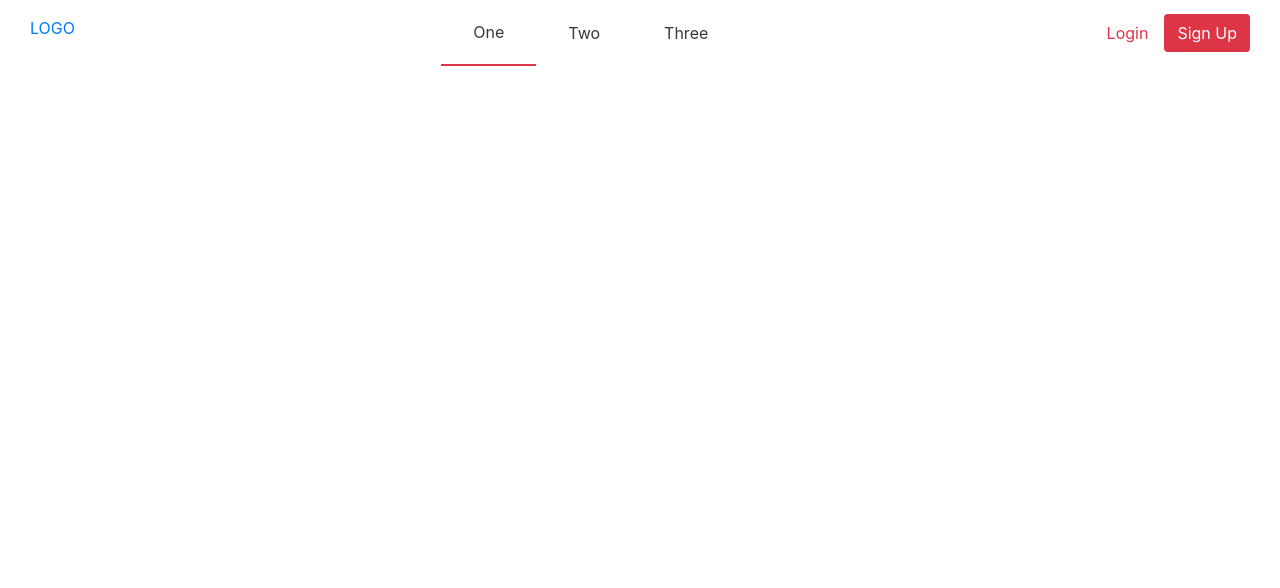
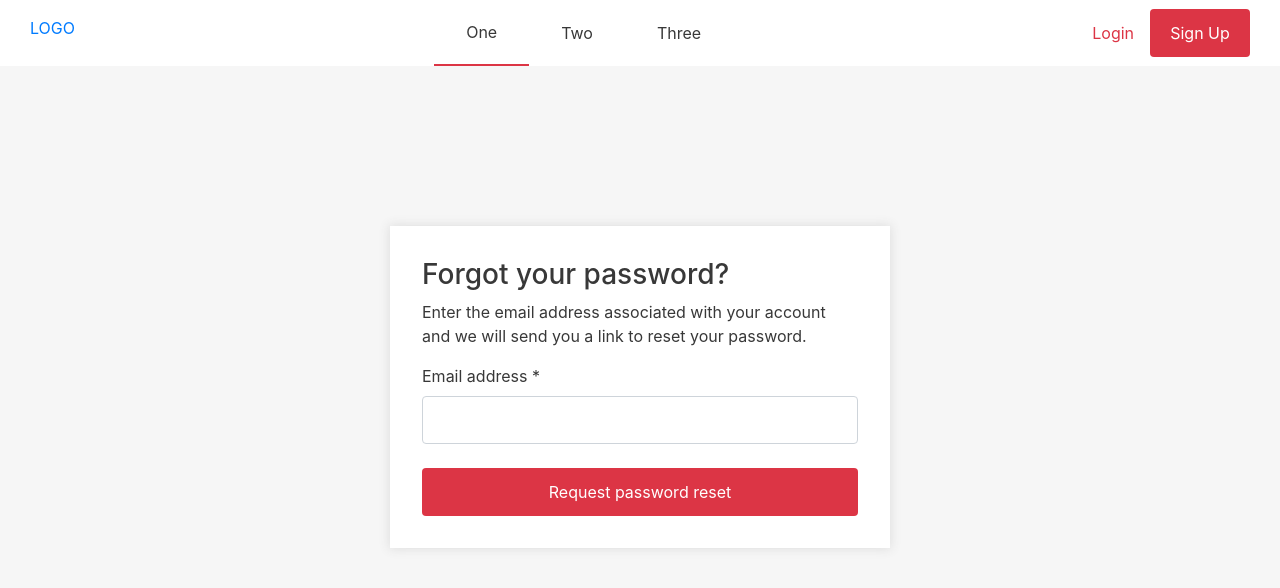
Before and after one commit to bigblobby/video_site_nest, a React app in the folder client/: page /forgot-password in a window 1280 px wide. Shown: the top 588 px of the page. Built offline with nearby package versions, Linux system fonts and the light colour scheme.

Commit message:
start forgot password page

```diff
--- a/client/src/js/Routes.tsx
+++ b/client/src/js/Routes.tsx
@@ -28,6 +28,7 @@ const store = createStore(
 const Homepage = React.lazy(() => import("./pages/Homepage"));
 const LoginPage = React.lazy(() => import("./pages/LoginPage"));
 const RegisterPage = React.lazy(() => import("./pages/RegisterPage"));
+const ForgotPasswordPage = React.lazy(() => import("./pages/ForgotPasswordPage"));
 const UserChannelPage = React.lazy(() => import("./pages/UserChannelPage"));
 const UserProfilePage = React.lazy(() => import("./pages/UserProfilePage"));
 const UserVerifyPage = React.lazy(() => import("./pages/UserVerifyPage"));
@@ -44,6 +45,7 @@ function Routes() {
                             <Route exact path="/" component={Homepage} />
                             <GuestRoute exact path="/login" verify component={LoginPage} />
                             <GuestRoute exact path="/register" verify component={RegisterPage} />
+                            <Route exact path="/forgot-password" component={ForgotPasswordPage} />
                             <Route exact path="/user/channel/:username" component={UserChannelPage} />
                             <PrivateRoute exact path="/user/profile" component={UserProfilePage} />
                             <Route exact path="/user/verify/:token" component={UserVerifyPage} />
--- a/client/src/js/interfaces/index.ts
+++ b/client/src/js/interfaces/index.ts
@@ -12,5 +12,9 @@ export interface ILoginRegisterResponse {
     token: string;
 }
 
+export interface IForgotPasswordData {
+    email: string;
+}
+
 export interface IRegisterResponse extends ILoginRegisterResponse {}
 export interface ILoginResponse extends ILoginRegisterResponse {}
--- /dev/null
+++ b/client/src/js/pages/ForgotPasswordPage.tsx
@@ -0,0 +1,64 @@
+import React from 'react';
+import ApiService from "../services/ApiService";
+
+type ForgotPasswordPageState = {
+    email: string;
+    successMessage: string;
+    errorMessages: [];
+}
+
+class ForgotPasswordPage extends React.Component<{}, ForgotPasswordPageState> {
+    constructor(props) {
+        super(props);
+
+        this.state = {
+            email: '',
+            successMessage: '',
+            errorMessages: []
+        }
+    }
+
+
+    handleSubmit = (e) => {
+        e.preventDefault();
+
+        ApiService.requestPasswordReset({
+            email: this.state.email
+        }).then(result => {
+            this.setState({
+                successMessage: result.message
+            });
+        }).catch(err => {
+            this.setState({
+                errorMessages: err.message
+            })
+        });
+    }
+
+    render() {
+        return (
+            <div className="forgot-password-page">
+                <div className="container">
+                    <div className="card max-width-500">
+                        <div className="card__header">
+                            <h3 className="card__title">Forgot your password?</h3>
+                            <p>Enter the email address associated with your account and we will send you a link to reset your password.</p>
+                        </div>
+                        <div className="card__body">
+                            <form onSubmit={this.handleSubmit}>
+                                <div className="form-group mb-4">
+                                    <label htmlFor="email">Email address *</label>
+                                    <input className="form-control" type="email" id="email" />
+                                </div>
+
+                                <button className="btn btn-primary w-100 justify-content-center">Request password reset</button>
+                            </form>
+                        </div>
+                    </div>
+                </div>
+            </div>
+        );
+    }
+}
+
+export default ForgotPasswordPage;
--- a/client/src/js/pages/LoginPage.tsx
+++ b/client/src/js/pages/LoginPage.tsx
@@ -57,7 +57,7 @@ class LoginPage extends React.Component<LoginPageProps, LoginPageState> {
                             </div>
 
                             <div className="d-flex justify-content-between align-items-center">
-                                <a className="btn-link" href="#"><small>Forgot your password?</small></a>
+                                <Link className="btn-link" to={"forgot-password"}><small>Forgot your password?</small></Link>
                                 <button className="btn btn-primary" type="submit">Login</button>
                             </div>
                         </form>
--- a/client/src/js/services/ApiService.ts
+++ b/client/src/js/services/ApiService.ts
@@ -1,6 +1,6 @@
 import axios from 'axios';
 import TokenService from "./TokenService";
-import {ILoginResponse, IRegisterResponse, IUserPostData} from "../interfaces";
+import {IForgotPasswordData, ILoginResponse, IRegisterResponse, IUserPostData} from "../interfaces";
 
 const instance = axios.create({
     baseURL: '/api'
@@ -63,6 +63,11 @@ class ApiService {
         return this.post(uri, data);
     }
 
+    requestPasswordReset(data: IForgotPasswordData){
+        const uri = '/auth/user/forgot-password';
+        return this.post(uri, data);
+    }
+
     getUserChannel(params){
         const uri = '/user/channel';
         return this.post(uri, params);
--- a/client/src/scss/app.scss
+++ b/client/src/scss/app.scss
@@ -48,14 +48,20 @@
 //@import "~bootstrap/scss/spinners";
 //@import "~bootstrap/scss/print";
 
+// Mixins
+@import "mixins/box-shadow";
+
 // Global
 @import "global/colors";
 @import "global/base";
+@import "global/forms";
 
 // Pages
 @import "pages/login-page";
 @import "pages/register-page";
+@import "pages/forgot-password-page";
 
 // Components
 @import "components/header";
 @import "components/button";
+@import "components/card";
--- a/client/src/scss/components/_button.scss
+++ b/client/src/scss/components/_button.scss
@@ -1,5 +1,6 @@
 .btn {
-    display: inline-block;
+    display: inline-flex;
+    align-items: center;
     font-weight: 400;
     color: #212529;
     text-align: center;
@@ -7,7 +8,8 @@
     user-select: none;
     background-color: transparent;
     border: 1px solid transparent;
-    padding: 0.375rem 0.75rem;
+    padding: 0 1.2rem;
+    height: 48px;
     font-size: 1rem;
     line-height: 1.5;
     border-radius: 0.25rem;
--- /dev/null
+++ b/client/src/scss/components/_card.scss
@@ -0,0 +1,18 @@
+.card {
+    margin: 0 auto;
+    padding: 2rem;
+    box-shadow: 0 0 10px 1px #dedede;
+    background-color: $white;
+
+    .card__header {
+
+    }
+
+    .card__title {
+
+    }
+
+    .card__body {
+
+    }
+}
--- /dev/null
+++ b/client/src/scss/global/_forms.scss
@@ -0,0 +1,3 @@
+input.form-control {
+    height: 48px;
+}
--- /dev/null
+++ b/client/src/scss/mixins/_box-shadow.scss
@@ -0,0 +1,3 @@
+@mixin box-shadow {
+
+}
--- /dev/null
+++ b/client/src/scss/pages/_forgot-password-page.scss
@@ -0,0 +1,5 @@
+.forgot-password-page {
+    height: 100vh;
+    padding-top: 10rem;
+    background-color: #f6f6f6;
+}
```
